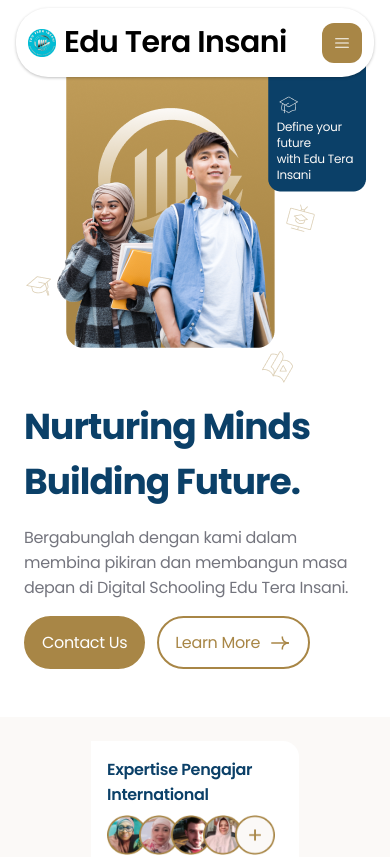
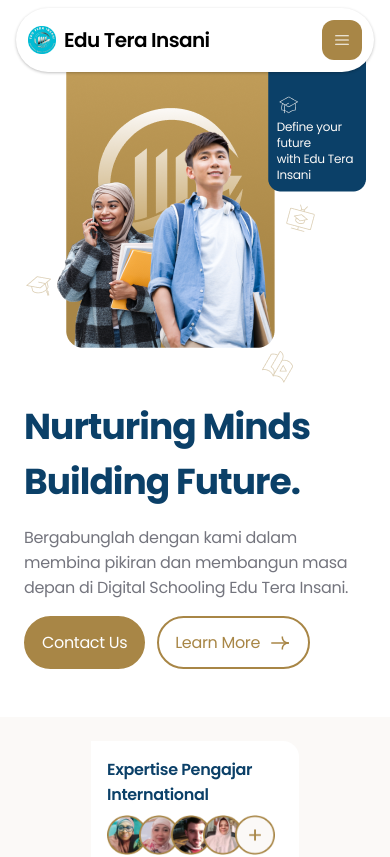
Before and after one commit to Ideatecore-dev-team/EduteraInsani-client, a React (Vite) app: page / in a window 390 px wide. Shown: the top 857 px of the page. Built offline with nearby package versions, Linux system fonts and the light colour scheme.

Commit message:
FIX : Navbar Components

```diff
--- a/src/components/Navbar.jsx
+++ b/src/components/Navbar.jsx
@@ -18,7 +18,7 @@
           <div className="logo">
             <NavLink to="/" className="flex items-center gap-2">
               <img src={Logo} className="size-7" alt="logo" />
-              <h3 className="text-3xl text-black font-semibold">
+              <h3 className="text-xl lg:text-3xl text-black font-semibold">
                 Edu Tera Insani
               </h3>
             </NavLink>
```
